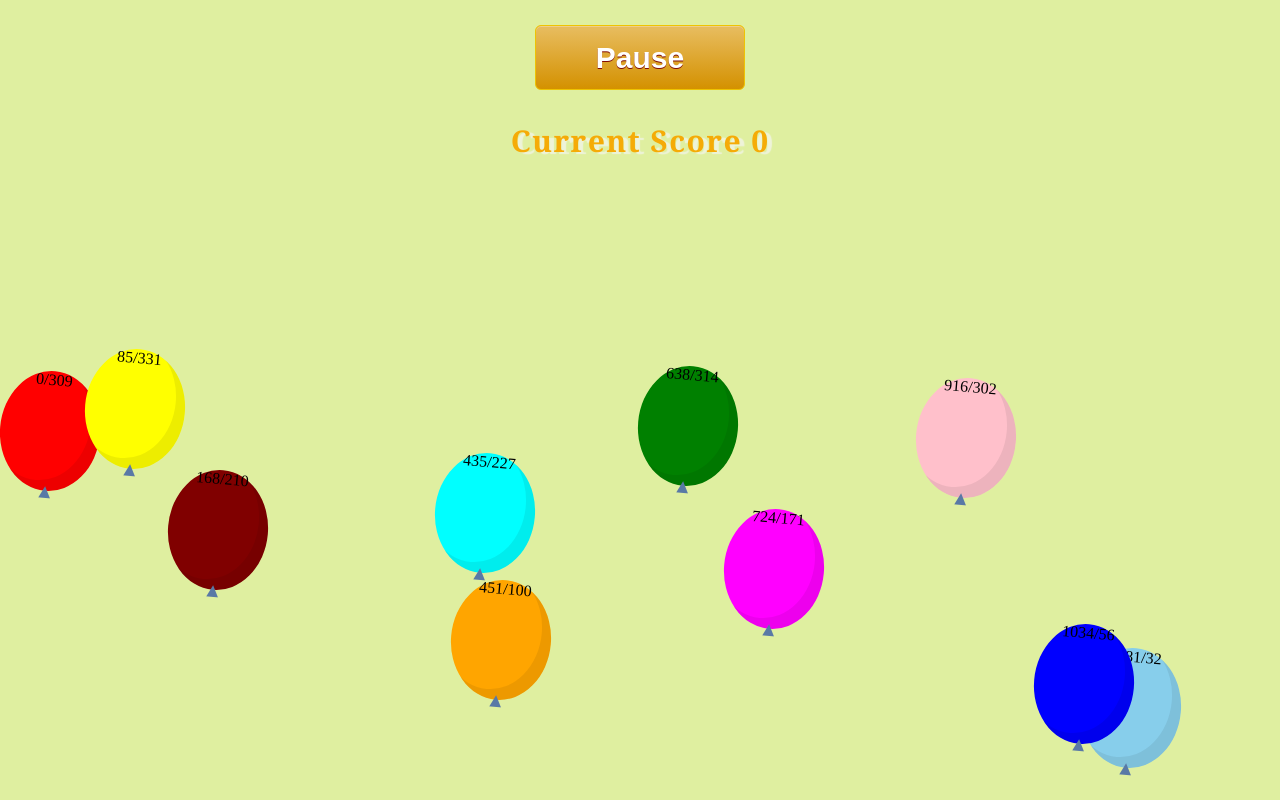
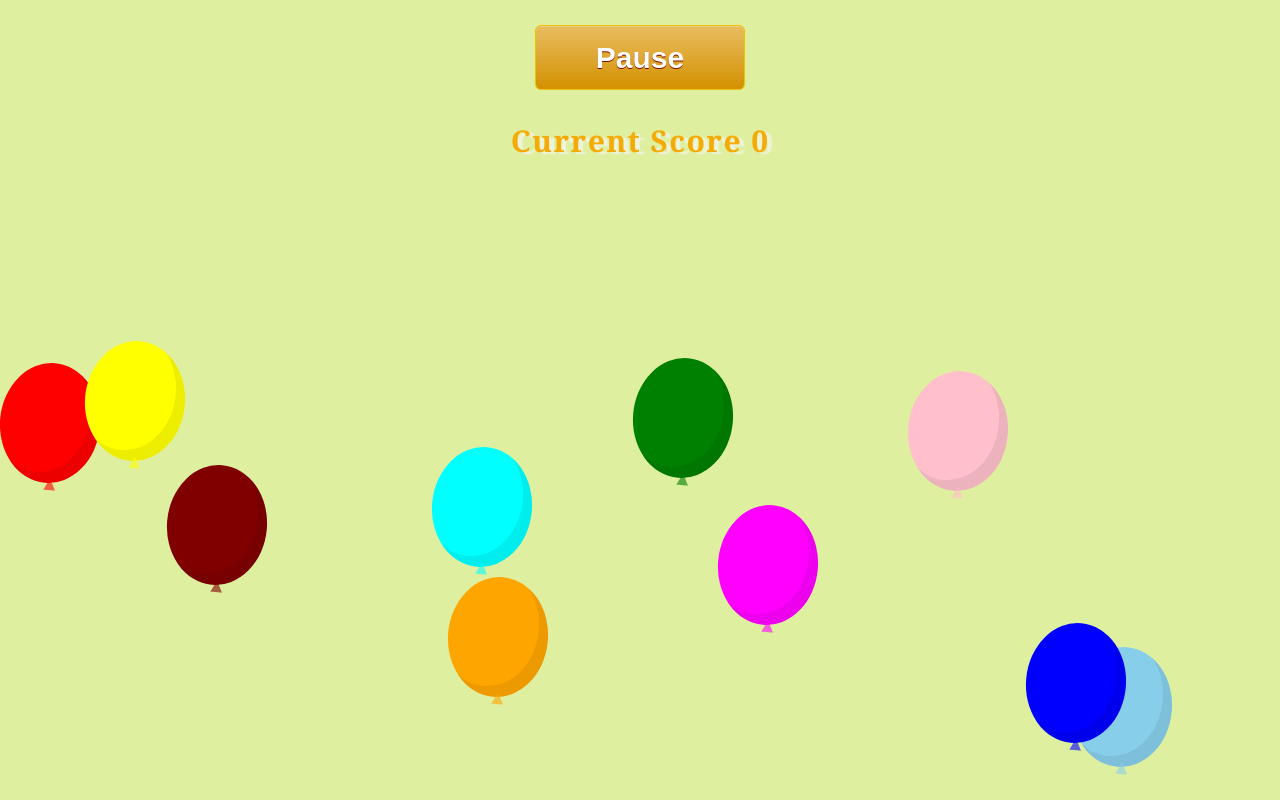
Before and after one commit to Bushra-stack/MyBalloons, a Vue app: page / in a window 1280 px wide. Both pictures are taken after a click on the button "Play Now". Built offline with nearby package versions, Linux system fonts and the light colour scheme.

Commit message:
change x & y in random function & added BlackBalloon

```diff
--- a/src/components/Balloon.vue
+++ b/src/components/Balloon.vue
@@ -4,13 +4,14 @@
     class="balloon"
     v-bind:id="index"
     v-bind:style="{
+    color: color,
     background: color,
     left: `${x}px`,
     bottom: `${y}px`,
     }"
     @click="$emit('balloon-click', index)"
   >
-    {{ x }}/{{ y }}
+    <!-- {{ x }}/{{ y }} -->
   </div>
 </template>
 
@@ -85,10 +86,11 @@ div {
 .balloon:before {
   content:"▲";
   font-size:20px;
-  color:hsl(215,30%,50%);
+  color:currentColor;
+  opacity: 60%;
   display:block;
   text-align:center;
-  width:100%;
+  width:110%;
   position:absolute;
   bottom:-12px;
   z-index:-100;
--- /dev/null
+++ b/src/components/BlackBalloon.vue
@@ -0,0 +1,94 @@
+<template>
+    <div>
+        <div
+            ref="blackBalloon"
+            class="blackBalloon"
+            v-bind:id="index"
+            v-bind:style="{
+            background: color,
+            left: `${x}px`,
+            bottom: `${y}px`,
+            }"
+            @click="$emit('balloon-click', index)"
+        >
+    </div>
+</template>
+
+<script>
+    export default {
+        name: "BlackBalloon",
+        props: {
+            x: {
+                type: Number,
+                default: 0,
+            },
+            y: {
+                type: Number,
+                default:0,
+            },
+            color: {
+                type: String,
+                default: "black",
+            },
+            index: {
+                type: Number,
+                required: true,
+            }
+        },
+        data() {
+            return {
+                intervalID: 0,
+                animationFrameId: 0,
+                clockwise: true,
+            };
+        },
+        methods: {
+            update(index) {
+            this.$emit('updatePos',index);
+            if(this.clockwise){
+                this.$refs.balloon.style.transform = "rotate(5deg)";
+            }else{
+                this.$refs.balloon.style.transform = "rotate(-5deg)";
+            }
+            this.clockwise=!this.clockwise;
+            },
+        },
+        computed: {
+            speedgetter(){
+                return this.$store.getters.speedGetter;
+            }
+        },
+        created(index) {
+            this.$emit('randomY',index);
+            //console.log("speedgetter "+ this.speedgetter);
+            this.intervalID = window.setInterval(this.update, this.speedgetter);
+        },
+        beforeDestroy() {
+            window.clearInterval(this.intervalID);
+        },
+    };
+</script>
+
+<style scoped>
+div {
+  width: 100px;
+  height: 120px;
+  position: absolute;
+  border-radius: 50%;
+  box-shadow:inset -10px -10px 0 rgba(0,0,0,0.07);
+}
+
+.balloon:before {
+  content:"▲";  /* X */
+  font-size:20px;
+  color:rgb(0, 0, 0);
+  display:block;
+  text-align:center;
+  width:100%;
+  position:absolute;
+  bottom:-12px;
+  z-index:-100;
+}
+
+
+</style>
--- a/src/components/Game.vue
+++ b/src/components/Game.vue
@@ -63,7 +63,7 @@ import Init from "@/util/init.js";
             //console.log(this.amountgetter);
             var i = 0;
             for(i ; i < (this.amountgetter - 1);  i++){
-                this.list.splice(this.list.length, 0 ,{ x: Init.random(50,this.windowWidth -100), y: 0, color: this.colorList[this.counterColorListgetter] });
+                this.list.splice(this.list.length, 0 ,{ x: Init.random(50,this.windowWidth - 110), y: 0, color: this.colorList[this.counterColorListgetter] });
                 this.$store.commit('incrementCounterColorList');
             }
         },
@@ -112,20 +112,24 @@ import Init from "@/util/init.js";
                     // }
                 }
                 if(this.list.length == this.amountgetter){
-                    this.list[index].y=this.list[index].y + 10;
+                    if(this.list[index].y > window.innerHeight + 125){
+                        this.list[index].y=Init.random(-50, 10);
+                    }else{
+                        this.list[index].y=this.list[index].y + 10;
+                    }
                 }else {
                     this.updateList();
                 }
             },
             updateList(){
                 if (this.list.length < this.amountgetter){
-                    this.list.splice(this.list.length, 0, { x: Init.random(50,this.windowWidth), y: Init.random(-50, 250), color: this.colorList[this.counterColorListgetter] } );
+                    this.list.splice(this.list.length, 0, { x: Init.random(10,this.windowWidth - 110), y: Init.random(-50, window.innerHeight * 0.45), color: this.colorList[this.counterColorListgetter] } );
                     this.$store.commit('incrementCounterColorList');
                 }
             },
             getRandomY(index){
                 if(this.newY){
-                    this.list[index].y= Init.random(-50, 350);// (min,max)
+                    this.list[index].y= Init.random(-50, window.innerHeight * 0.45);// (min,max)
                 }
             },
         },
@@ -163,7 +167,6 @@ import Init from "@/util/init.js";
         },
         watch: {
             xWG_yWG(newValue) {
-
                 const [newxWg, newyWg] = newValue.split('|');
                 if (this.eyetrackinggetter){
                     if(this.stateMachinegetter === 'GameStarted'){
```
